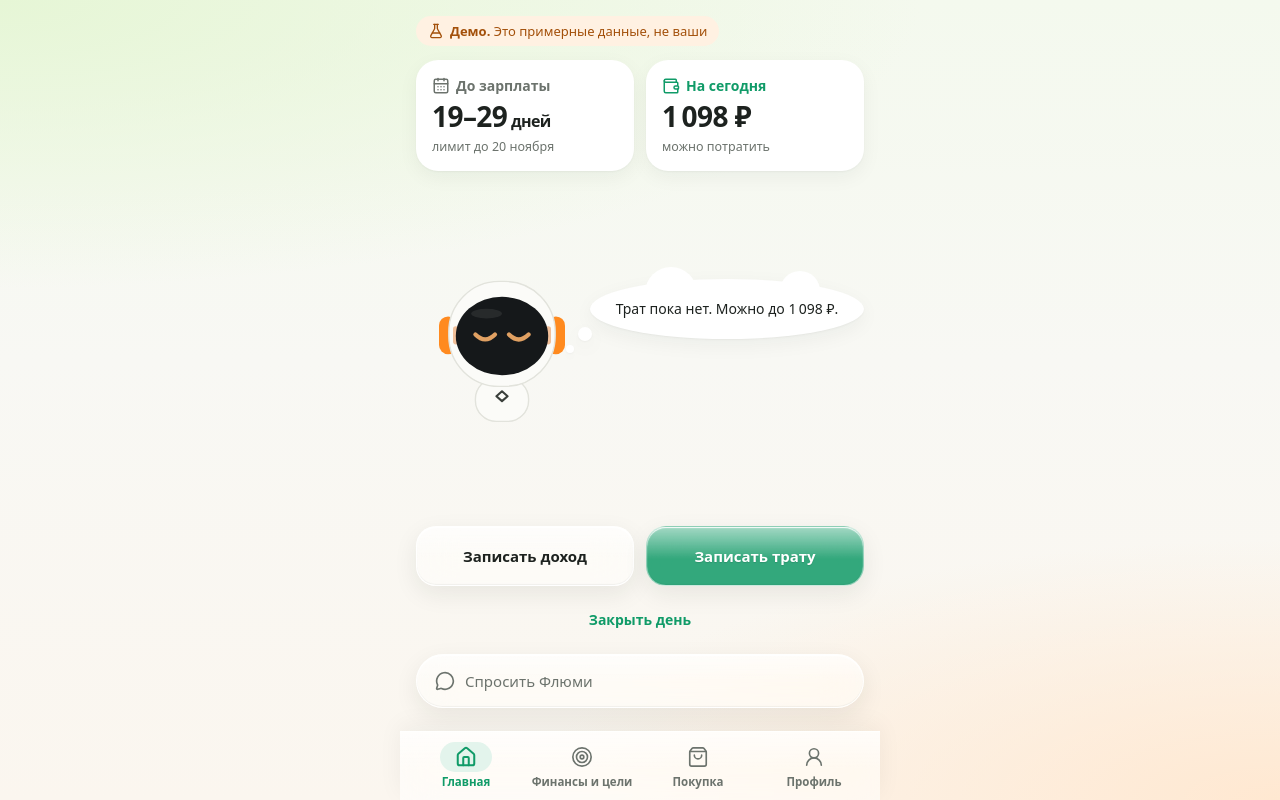
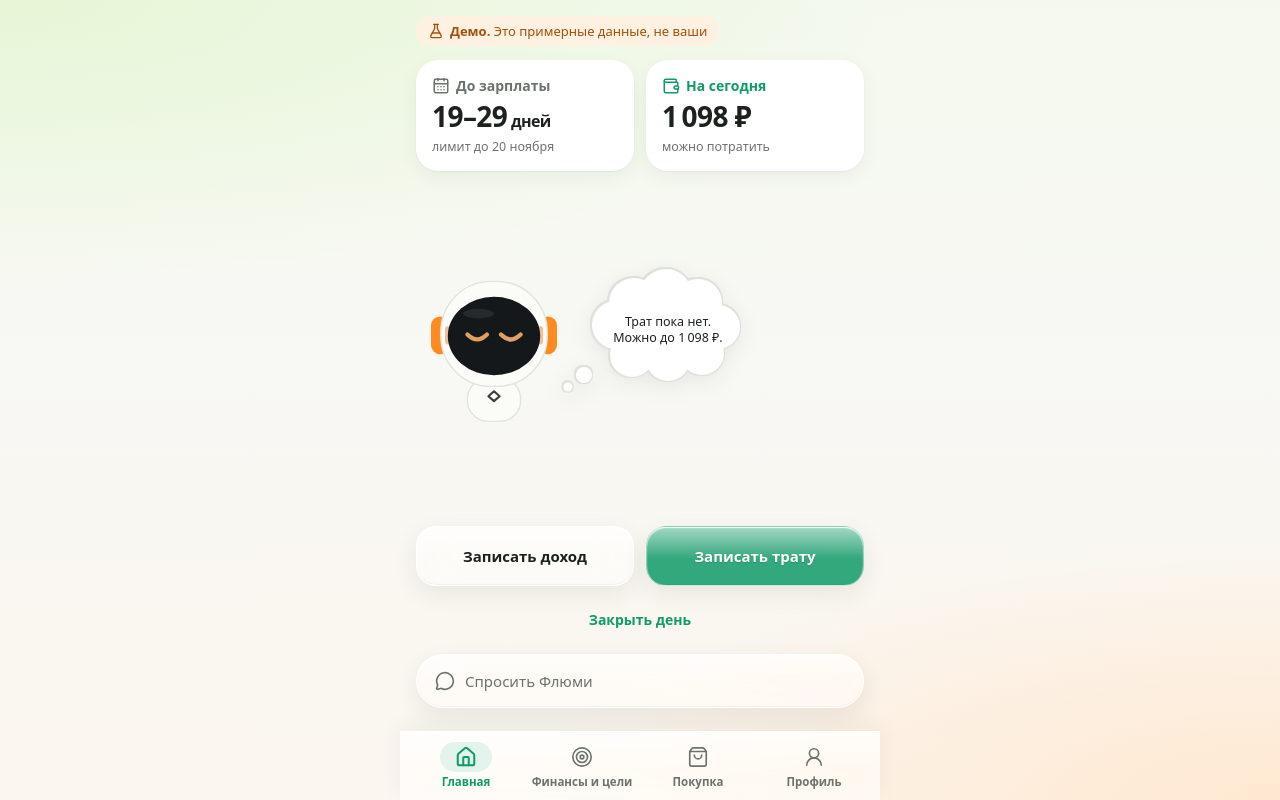
Before and after one commit to kiriasemyonov8-prog/Flewme, a React (Vite) app: page / in a window 1280 px wide. Built offline with nearby package versions, Linux system fonts and the light colour scheme.

Commit message:
Главная: мультяшное облако-мысль меньшего размера (SPEC 3.6)

```diff
--- a/src/screens/HomeScreen.tsx
+++ b/src/screens/HomeScreen.tsx
@@ -10,6 +10,7 @@ import { remainingToday } from '../core/limit';
 import { robotMood } from '../core/mood';
 import type { FinanceStore } from '../state/useFinance';
 import { DemoBadge } from '../ui/DemoBadge';
+import { ThoughtCloud } from '../ui/ThoughtCloud';
 import { CloseDaySheet } from './home/CloseDaySheet';
 import { ExpenseSheet } from './home/ExpenseSheet';
 import { IncomeSheet } from './home/IncomeSheet';
@@ -75,7 +76,7 @@ export function HomeScreen({ store, homeSignal }: { store: FinanceStore; homeSig
   let phrase: string;
   if (limit.status !== 'ok') {
     mood = 'calm';
-    phrase = 'Чтобы посчитать лимит, мне нужны остаток основного счёта и ожидаемый доход.';
+    phrase = 'Для лимита нужны остаток счёта и ожидаемый доход.';
   } else if (limit.noFreeMoney) {
     phrase = 'По вашим данным свободных денег до дохода нет.';
   } else if (mood === 'calm') {
@@ -83,7 +84,7 @@ export function HomeScreen({ store, homeSignal }: { store: FinanceStore; homeSig
   } else if (mood === 'joy') {
     phrase = 'Идём в рамках дня, всё по плану.';
   } else if (mood === 'thoughtful') {
-    phrase = 'Чуть больше лимита. Ничего страшного, дальше подстроимся.';
+    phrase = 'Чуть больше лимита. Не страшно, подстроимся.';
   } else {
     phrase = 'Бывает. Завтра чуть строже, и всё выровняется.';
   }
@@ -152,10 +153,8 @@ export function HomeScreen({ store, homeSignal }: { store: FinanceStore; homeSig
             <Robot expression={mood} size={140} />
           )}
         </div>
-        <div className="thought fly" style={fly(2)} aria-live="polite">
-          <div className="thought-cloud">{phrase}</div>
-          <span className="thought-dot d1" aria-hidden />
-          <span className="thought-dot d2" aria-hidden />
+        <div className="fly" style={fly(2)}>
+          <ThoughtCloud text={phrase} />
         </div>
       </div>
 
--- /dev/null
+++ b/src/ui/ThoughtCloud.tsx
@@ -0,0 +1,29 @@
+// Облачко-мысль как в мультфильмах: пухлое облако из кружков и два кружочка-«пузырька»,
+// уходящих вниз влево к голове робота. Контур общий для всех кружков (через drop-shadow).
+
+const CLOUD: [cx: number, cy: number, r: number][] = [
+  [112, 62, 44], // середина
+  [62, 58, 24],
+  [80, 36, 25],
+  [112, 28, 26],
+  [144, 36, 24],
+  [164, 60, 22],
+  [148, 86, 22],
+  [114, 92, 22],
+  [78, 88, 22],
+];
+
+export function ThoughtCloud({ text }: { text: string }) {
+  return (
+    <div className="thought" aria-live="polite">
+      <svg className="thought-shape" viewBox="0 0 200 126" aria-hidden="true">
+        {CLOUD.map(([cx, cy, r], i) => (
+          <circle key={i} cx={cx} cy={cy} r={r} />
+        ))}
+        <circle cx={30} cy={108} r={8} />
+        <circle cx={14} cy={120} r={4.5} />
+      </svg>
+      <div className="thought-text">{text}</div>
+    </div>
+  );
+}
--- a/src/ui/app.css
+++ b/src/ui/app.css
@@ -249,7 +249,7 @@
   align-items: flex-start;
   gap: 4px;
   margin: auto 0;
-  padding: 8px 0 0 16px;
+  padding: 8px 0 0 8px;
 }
 
 .robot-wrap {
@@ -267,69 +267,39 @@
   cursor: pointer;
 }
 
-/* Облачко-мысль справа от головы: пухлое облако и два кружочка, ведущие к голове */
+/* Облачко-мысль справа от головы (рисунок в ThoughtCloud.tsx) */
 .thought {
   position: relative;
-  flex: 1;
-  min-width: 0;
-  margin: 6px 0 0 14px;
+  flex: none;
+  width: 200px;
+  height: 126px;
+  margin: -6px 0 0 -14px;
 }
 
-.thought-cloud {
-  position: relative;
-  padding: 20px 18px;
-  isolation: isolate;
-  border-radius: 50% / 50%;
-  text-align: center;
-  background: var(--surface);
-  box-shadow: var(--shadow-card);
-  font-size: 14px;
-  line-height: 1.45;
+/* Белые кружки сливаются в одно облако; тонкий общий контур и мягкая тень */
+.thought-shape {
+  position: absolute;
+  inset: 0;
+  width: 100%;
+  height: 100%;
+  overflow: visible;
+  fill: var(--surface);
+  filter: drop-shadow(1.2px 0 0 #dfe2da) drop-shadow(-1.2px 0 0 #dfe2da) drop-shadow(0 1.2px 0 #dfe2da)
+    drop-shadow(0 -1.2px 0 #dfe2da) drop-shadow(0 6px 10px rgb(29 34 31 / 0.07));
 }
 
-/* «Бугорки» облака по верхнему краю */
-.thought-cloud::before,
-.thought-cloud::after {
-  content: '';
+.thought-text {
   position: absolute;
-  z-index: -1;
-  border-radius: 50%;
-  background: var(--surface);
-}
-
-.thought-cloud::before {
-  top: -12px;
-  left: 20%;
-  width: 52px;
-  height: 52px;
-}
-
-.thought-cloud::after {
-  top: -8px;
-  right: 16%;
-  width: 40px;
-  height: 40px;
-}
-
-.thought-dot {
-  position: absolute;
-  border-radius: 50%;
-  background: var(--surface);
-  box-shadow: var(--shadow-card);
-}
-
-.thought-dot.d1 {
-  left: -12px;
-  bottom: -2px;
-  width: 14px;
-  height: 14px;
-}
-
-.thought-dot.d2 {
-  left: -24px;
-  bottom: -14px;
-  width: 8px;
-  height: 8px;
+  left: 52px;
+  top: 26px;
+  width: 124px;
+  height: 74px;
+  display: flex;
+  align-items: center;
+  justify-content: center;
+  text-align: center;
+  font-size: 12.5px;
+  line-height: 1.3;
 }
 
 .actions {
```
Also changed, not shown: 1 other file (tests, documents, lock files or other folders).
